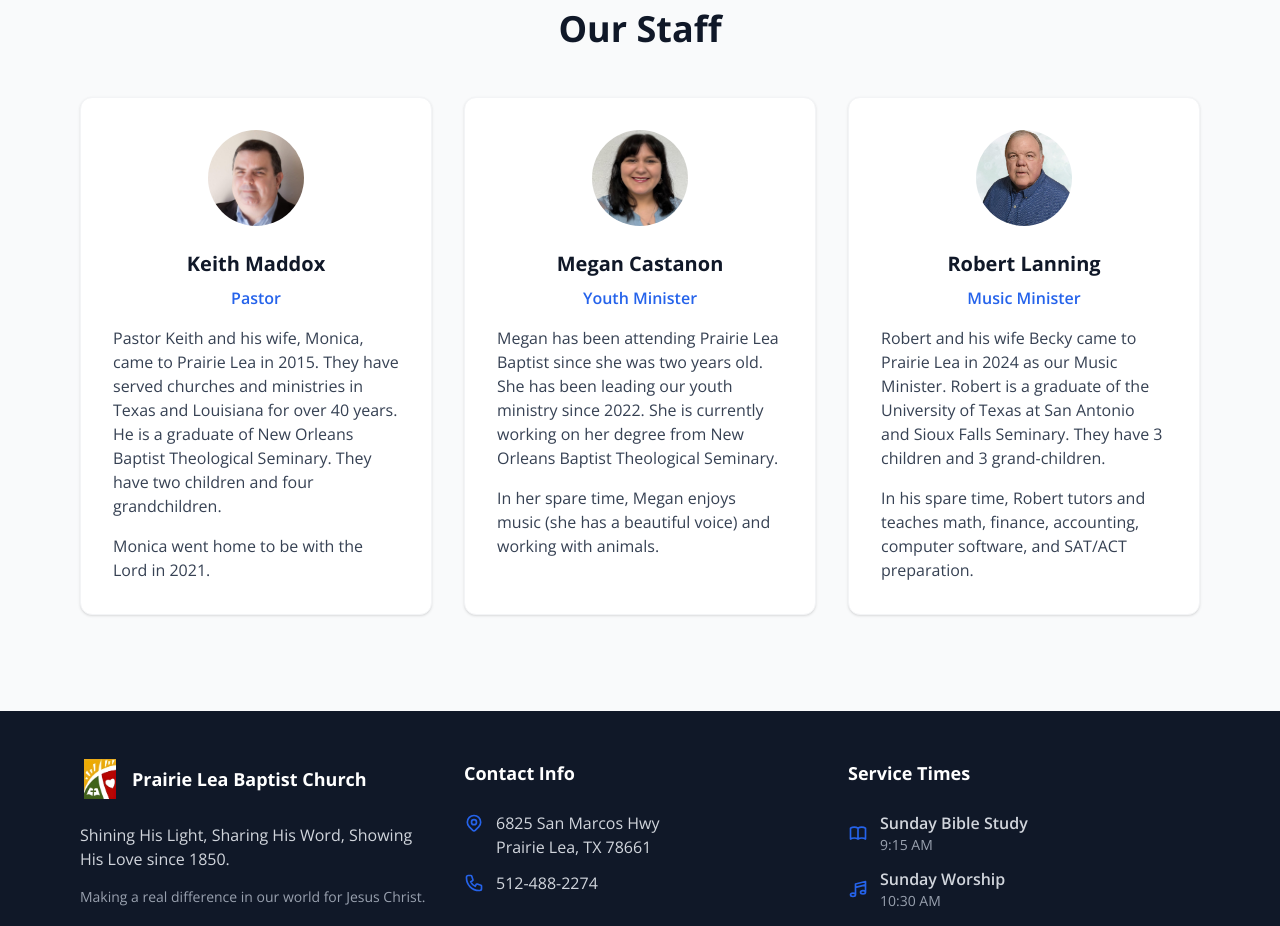
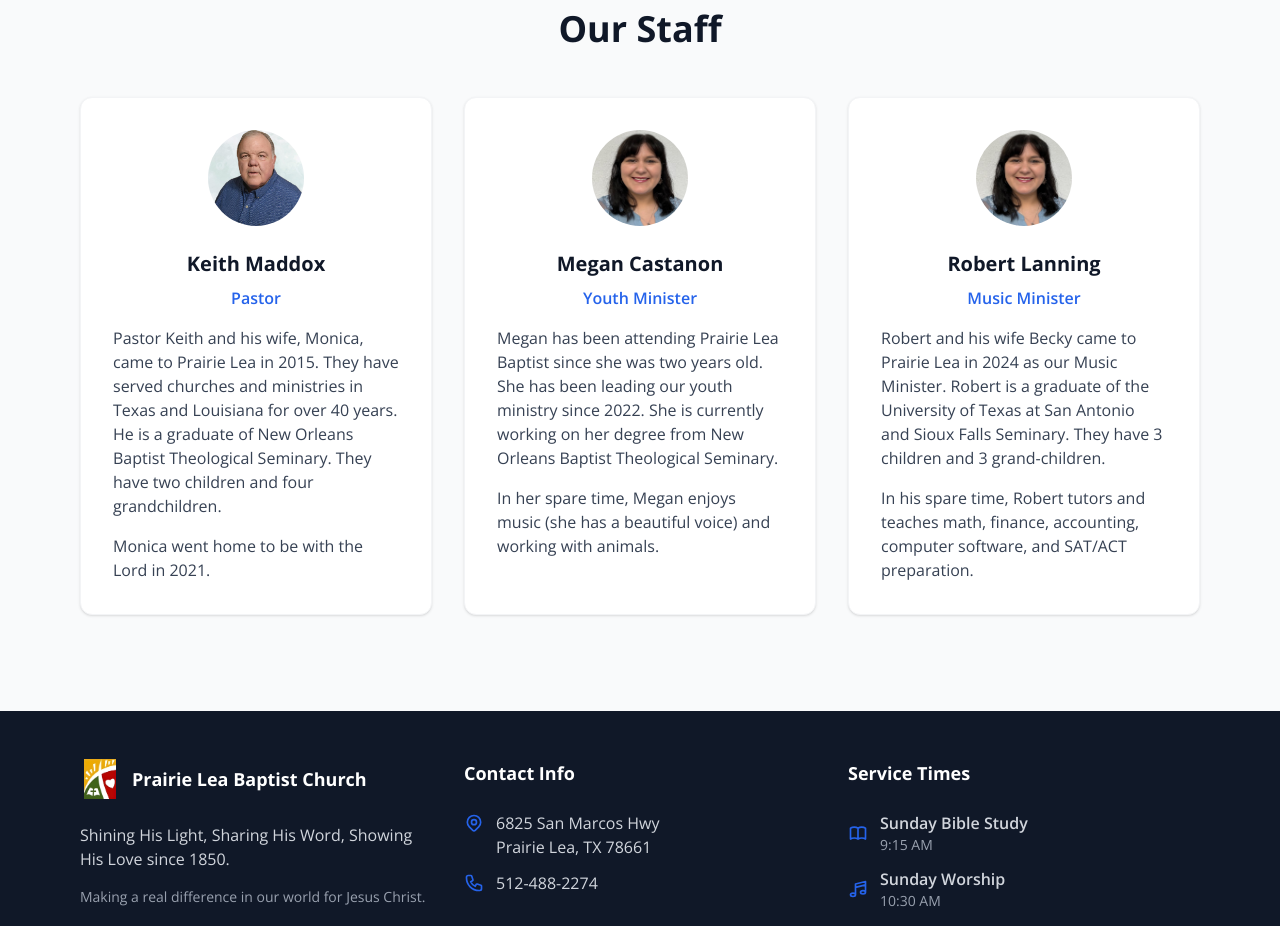
Before and after one commit to NoahGrahamDev/PLBC, a Next.js app in the folder website/: page /about in a window 1280 px wide. Shown: the part 860-1786 px from the top of the page. Built offline with nearby package versions, Linux system fonts and the light colour scheme.

Commit message:
fixes headshots

```diff
--- a/website/src/app/about/page.tsx
+++ b/website/src/app/about/page.tsx
@@ -52,7 +52,7 @@ export default function About() {
               <div className="bg-white rounded-xl shadow-sm border border-gray-100 p-8 text-center">
                 <div className="w-24 h-24 relative rounded-full overflow-hidden mx-auto mb-6">
                   <Image
-                    src="/IMG_1930.jpeg"
+                    src="/IMG_1928.jpeg"
                     alt="Keith Maddox"
                     fill
                     className="object-cover"
@@ -104,7 +104,7 @@ export default function About() {
               <div className="bg-white rounded-xl shadow-sm border border-gray-100 p-8 text-center">
                 <div className="w-24 h-24 relative rounded-full overflow-hidden mx-auto mb-6">
                   <Image
-                    src="/IMG_1928.jpeg"
+                    src="/IMG_1929.jpeg"
                     alt="Robert Lanning"
                     fill
                     className="object-cover"
```
